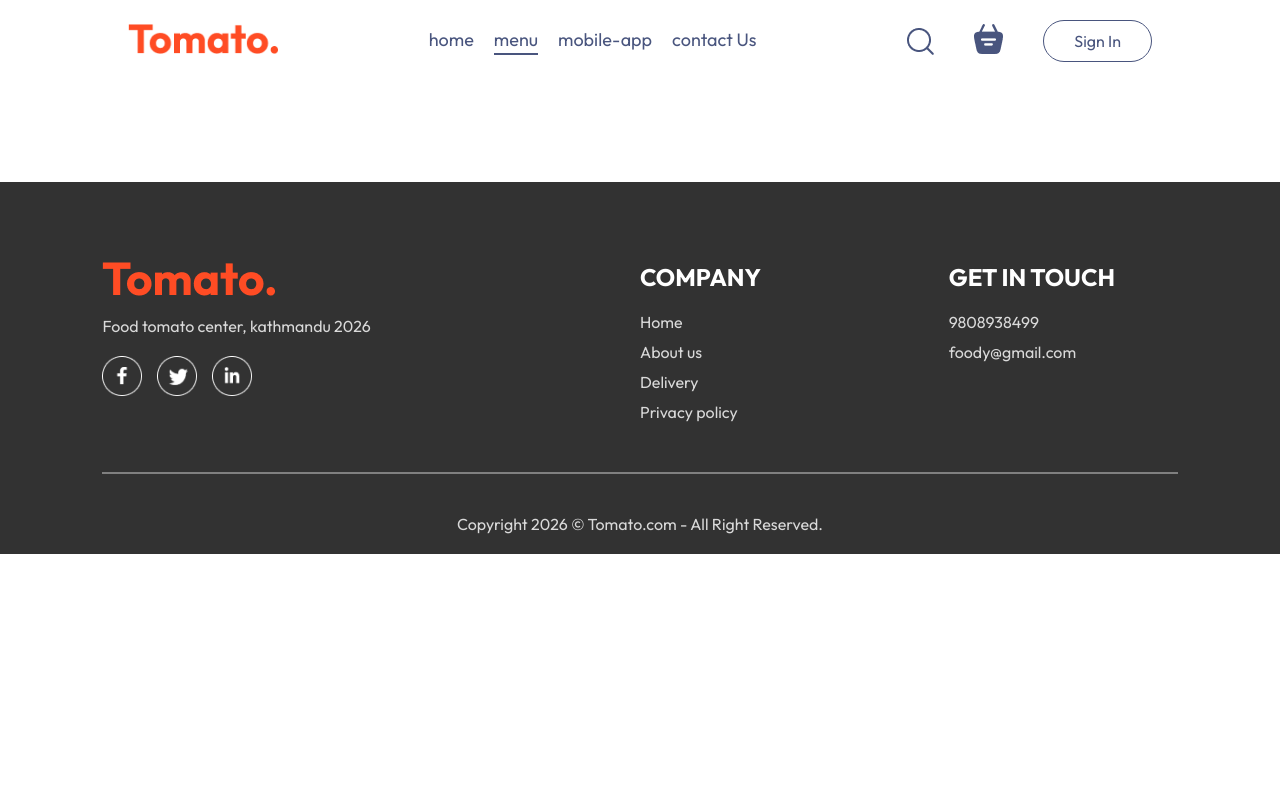
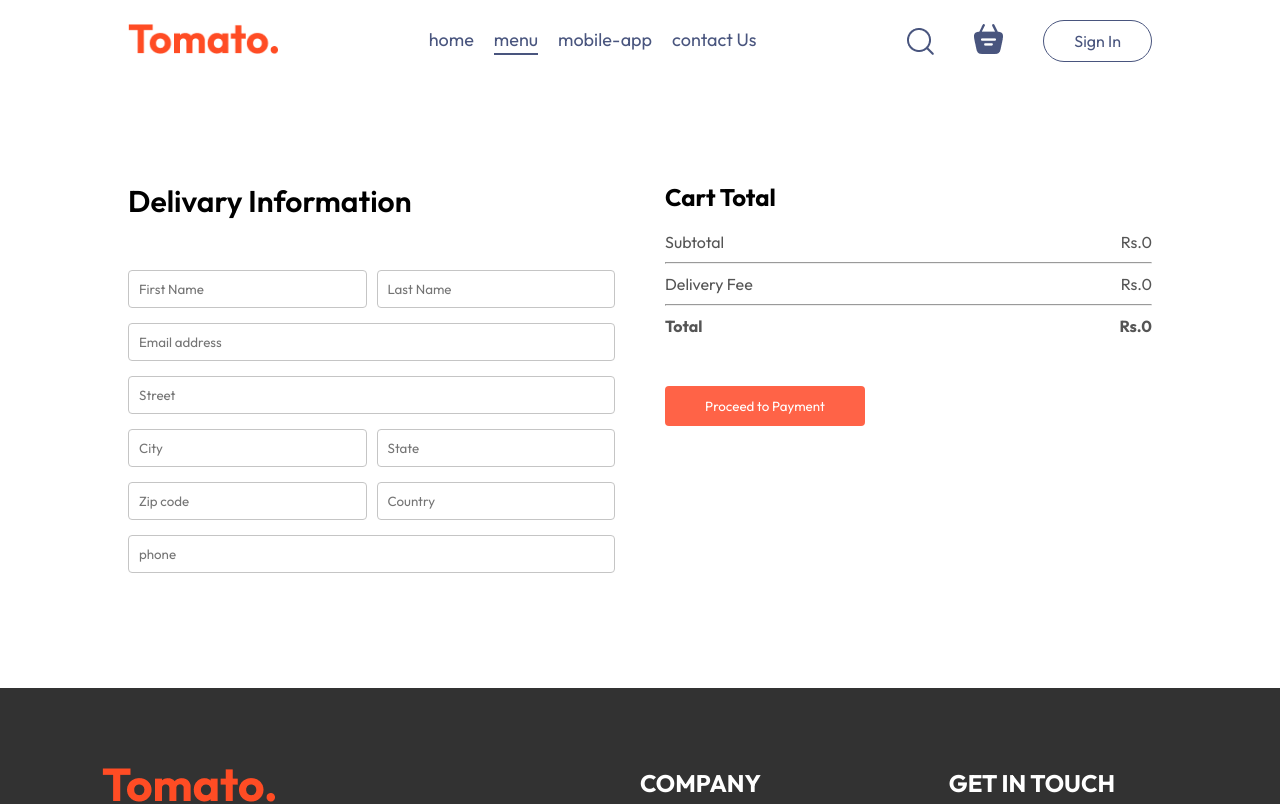
Before and after one commit to jimbaLama/Food-App, a React (Vite) app in the folder Frontend/: page /order in a window 1280 px wide. Shown: the top 804 px of the page. Built offline with nearby package versions, Linux system fonts and the light colour scheme.

Commit message:
Place order page created

```diff
--- a/Frontend/src/pages/Cart/Cart.jsx
+++ b/Frontend/src/pages/Cart/Cart.jsx
@@ -1,9 +1,11 @@
 import { useContext } from "react";
 import { StoreContext } from "../../context/StoreContext";
 import "./Cart.css";
+import { useNavigate } from "react-router-dom";
 
 const Cart = () => {
   const { cartItems, food_list, removeFromCart, getTotalCartAmount } = useContext(StoreContext);
+  const navigate = useNavigate();
   return (
     <div className="cart">
       <div className="cart-items">
@@ -17,7 +19,7 @@
         </div>
         <br />
         <hr />
-        {food_list.map((item, index) => {
+        {food_list.map((item) => {
           if (cartItems[item._id] > 0) {
             return (
               <div>
@@ -48,15 +50,15 @@
             <hr />
             <div className="cart-total-details">
               <p>Delivery Fee</p>
-              <p>Rs.{100}</p>
+              <p>Rs.{getTotalCartAmount()===0?0:100}</p>
             </div>
             <hr />
             <div className="cart-total-details">
               <b>Total</b>
-              <b>Rs.{getTotalCartAmount()+100}</b>
+              <b>Rs.{getTotalCartAmount()===0?0:getTotalCartAmount()+100}</b>
             </div>
           </div>
-          <button>Proceed to checkout</button>
+          <button onClick={()=>navigate('/order')}>Proceed to checkout</button>
         </div>
         <div className="cart-promocode">
           <div>
--- a/Frontend/src/pages/Home/Home.jsx
+++ b/Frontend/src/pages/Home/Home.jsx
@@ -3,7 +3,7 @@
 import Header from '../../components/Header/Header'
 import './Home.css'
 import FoodDisplay from '../../components/FoodDisplay/FoodDisplay'
-import AppDownload from '../../components/AppDownload/AppDownload'
+// import AppDownload from '../../components/AppDownload/AppDownload'
 
 const Home = () => {
 
@@ -14,7 +14,7 @@
       <Header />
       <ExploreMenu category={category} setCategory={setCategory} />
       <FoodDisplay category={category} />
-      <AppDownload />
+      {/* <AppDownload /> */}
     </div>
   )
 }
--- a/Frontend/src/pages/PlaceOrder/PlaceOrder.css
+++ b/Frontend/src/pages/PlaceOrder/PlaceOrder.css
@@ -0,0 +1,35 @@
+.place-order {
+    display: flex;
+    align-items: start;
+    justify-content: space-between;
+    gap: 50px;
+    margin-top: 100px;
+}
+.place-order-left {
+    width: 100%;
+    max-width: max(30%, 500px);
+}
+.place-order-left .title {
+    font-size: 30px;
+    font-weight: 600;
+    margin-bottom: 50px;
+}
+.place-order-left input {
+    margin-bottom: 15px;
+    width: 100%;
+    padding: 10px;
+    border: 1px solid #c5c5c5;
+    border-radius: 4px;
+    outline-color: tomato;
+}
+.place-order-left .multi-fields {
+    display: flex;
+    gap: 10px;
+}
+.place-order-right {
+    width: 100%;
+    max-width: max(40%, 500px);
+}
+.place-order .cart-total button {
+    margin-top: 30px;
+}
--- a/Frontend/src/pages/PlaceOrder/PlaceOrder.jsx
+++ b/Frontend/src/pages/PlaceOrder/PlaceOrder.jsx
@@ -1,10 +1,52 @@
+import { useContext } from 'react'
 import './PlaceOrder.css'
+import { StoreContext } from '../../context/StoreContext'
 
 const PlaceOrder = () => {
+  const {getTotalCartAmount}= useContext(StoreContext);
   return (
-    <div>
-
-    </div>
+    <form className='place-order'>
+      <div className="place-order-left">
+        <p className='title'>Delivary Information</p>
+        <div className='multi-fields'>
+          <input type="text" placeholder='First Name'/>
+          <input type="text" placeholder='Last Name'/>
+        </div>
+        <input type="email" placeholder='Email address'/>
+        <input type="text" placeholder='Street'/>
+         <div className='multi-fields'>
+          <input type="text" placeholder='City'/>
+          <input type="text" placeholder='State'/>
+        </div>
+         <div className='multi-fields'>
+          <input type="text" placeholder='Zip code'/>
+          <input type="text" placeholder='Country'/>
+        </div>
+        <input type="text" placeholder='phone' />
+      </div>
+      <div className="place-order-right">
+        <div className="cart-total">
+          <h2>Cart Total</h2>
+          <div>
+            <div className="cart-total-details">
+              <p>Subtotal</p>
+              <p>Rs.{getTotalCartAmount()}</p>
+            </div>
+            <hr />
+            <div className="cart-total-details">
+              <p>Delivery Fee</p>
+              <p>Rs.{getTotalCartAmount()===0?0:100}</p>
+            </div>
+            <hr />
+            <div className="cart-total-details">
+              <b>Total</b>
+              <b>Rs.{getTotalCartAmount()===0?0:getTotalCartAmount()+100}</b>
+            </div>
+          </div>
+          <button>Proceed to Payment</button>
+        </div>
+      </div>
+    </form>
   )
 }
 
```
